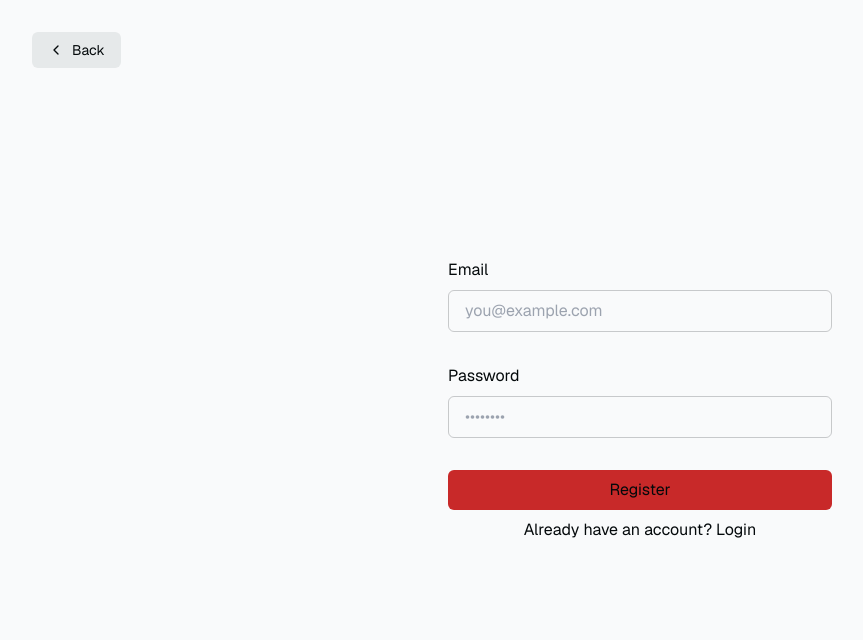
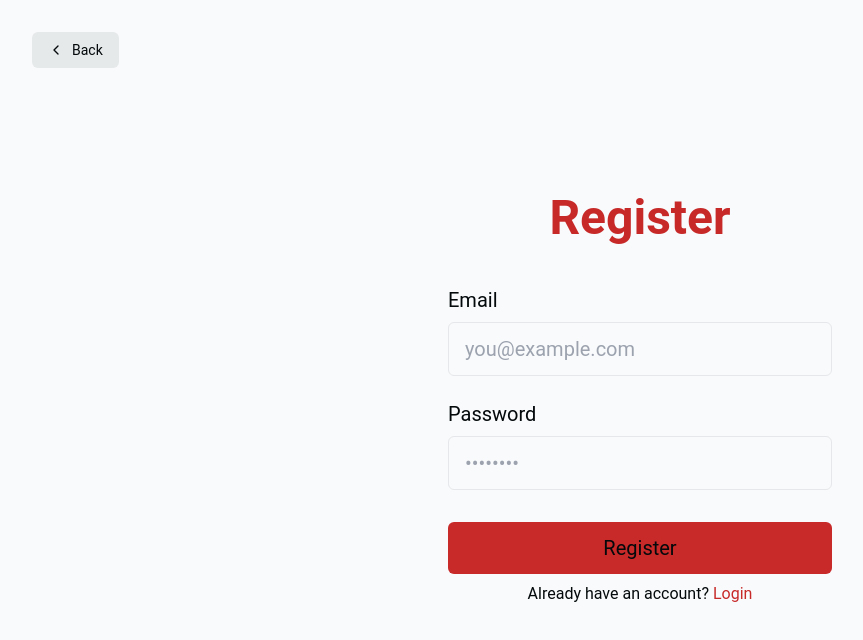
Before and after one commit to knaychuk/music-practice, a Next.js app: page /register in a window 1280 px wide. Shown: the top 640 px of the page, without its empty margins (0-863 px from the left). Built offline with nearby package versions, Linux system fonts and the light colour scheme; no server answers.

Commit message:
style login + register page

```diff
--- a/app/globals.css
+++ b/app/globals.css
@@ -2,29 +2,105 @@
 @tailwind components;
 @tailwind utilities;
 
+@import url('https://fonts.googleapis.com/css2?family=Roboto:ital,wght@0,100;0,300;0,400;0,500;0,700;0,900;1,100;1,300;1,400;1,500;1,700;1,900&display=swap');
+
 @layer base {
   :root {
-    --background: 200 20% 98%;
-    --btn-background: 200 10% 91%;
-    --btn-background-hover: 200 10% 89%;
-    --foreground: 200 50% 3%;
+    /* colors */
+    --color-primary: hsl(0, 66%, 47%);
+    --color-primary-hover: hsl(0, 75%, 34%);
+
+    --background: hsl(200 20% 98%);
+    --btn-background: hsl(200 10% 91%);
+    --btn-background-hover: hsl(200 10% 89%);
+    --foreground: hsl(200 50% 3%);
   }
 
   @media (prefers-color-scheme: dark) {
     :root {
-      --background: 225, 6%, 13%;
-      --btn-background: 225, 4%, 16%;
-      --btn-background-hover: 200 10% 12%;
-      --foreground: 200 20% 96%;
-      --primary: #C82929;
+      --background: hsl(225, 6%, 13%);
+      --btn-background: hsl(225, 4%, 16%);
+      --btn-background-hover: hsl(200 10% 12%);
+      --foreground: hsl(200 20% 96%);
     }
   }
 }
 
 @layer base {
-  * {
-    @apply border-foreground/20;
+  /* font family: roboto */
+
+  .roboto-thin {
+    font-family: "Roboto", sans-serif;
+    font-weight: 100;
+    font-style: normal;
   }
+
+  .roboto-light {
+    font-family: "Roboto", sans-serif;
+    font-weight: 300;
+    font-style: normal;
+  }
+
+  .roboto-regular {
+    font-family: "Roboto", sans-serif;
+    font-weight: 400;
+    font-style: normal;
+  }
+
+  .roboto-medium {
+    font-family: "Roboto", sans-serif;
+    font-weight: 500;
+    font-style: normal;
+  }
+
+  .roboto-bold {
+    font-family: "Roboto", sans-serif;
+    font-weight: 700;
+    font-style: normal;
+  }
+
+  .roboto-black {
+    font-family: "Roboto", sans-serif;
+    font-weight: 900;
+    font-style: normal;
+  }
+
+  .roboto-thin-italic {
+    font-family: "Roboto", sans-serif;
+    font-weight: 100;
+    font-style: italic;
+  }
+
+  .roboto-light-italic {
+    font-family: "Roboto", sans-serif;
+    font-weight: 300;
+    font-style: italic;
+  }
+
+  .roboto-regular-italic {
+    font-family: "Roboto", sans-serif;
+    font-weight: 400;
+    font-style: italic;
+  }
+
+  .roboto-medium-italic {
+    font-family: "Roboto", sans-serif;
+    font-weight: 500;
+    font-style: italic;
+  }
+
+  .roboto-bold-italic {
+    font-family: "Roboto", sans-serif;
+    font-weight: 700;
+    font-style: italic;
+  }
+
+  .roboto-black-italic {
+    font-family: "Roboto", sans-serif;
+    font-weight: 900;
+    font-style: italic;
+  }
+
 }
 
 
--- a/app/layout.tsx
+++ b/app/layout.tsx
@@ -1,4 +1,3 @@
-import { GeistSans } from "geist/font/sans";
 import "./globals.css";
 
 const defaultUrl = process.env.VERCEL_URL
@@ -17,7 +16,7 @@ export default function RootLayout({
   children: React.ReactNode;
 }) {
   return (
-    <html lang="en" className={GeistSans.className}>
+    <html lang="en" className="roboto-regular">
       <body className="bg-background text-foreground">
         <main className="min-h-screen flex flex-col items-center">
           {children}
--- a/app/login/page.tsx
+++ b/app/login/page.tsx
@@ -64,38 +64,41 @@ export default async function Login({
         Back
       </Link>
 
+      <h1 className="text-5xl roboto-bold text-primary text-center mb-9">Login</h1>
+
         <div className="flex flex-col">
           <form className="flex-1 flex flex-col w-full justify-center gap-2 text-foreground">
-            <label className="text-md" htmlFor="email">
+            <label className="text-xl" htmlFor="email">
               Email
             </label>
             <input
-              className="rounded-md px-4 py-2 bg-inherit border mb-6"
+              className="text-xl rounded-md px-4 py-3 bg-inherit border mb-4"
               name="email"
               placeholder="you@example.com"
               required
             />
-            <label className="text-md" htmlFor="password">
+            <label className="text-xl" htmlFor="password">
               Password
             </label>
             <input
-              className="rounded-md px-4 py-2 bg-inherit border mb-6"
+              className="text-xl rounded-md px-4 py-3 bg-inherit border mb-2"
               type="password"
               name="password"
               placeholder="••••••••"
               required
             />
+            <Link href="/" className="text-right text-primary mb-2 hover:text-primary-hover">Forgot Password?</Link>
             <SubmitButton
               formAction={signIn}
-              className="bg-primary rounded-md px-4 py-2 text-foreground mb-2"
+              className="bg-primary text-xl rounded-md px-4 py-3 text-foreground mb-2 hover:bg-primary-hover"
               pendingText="Signing In..."
             >
               Login
             </SubmitButton>
           </form>
-          <div className="text-center">Don't have an account? <Link href="/register" className="text-primary">Register</Link></div>
+          <div className="text-center">Don't have an account? <Link href="/register" className="text-primary hover:text-primary-hover">Register</Link></div>
           {searchParams?.message && (
-            <p className="mt-4 p-4 bg-foreground/10 text-foreground text-center">
+            <p className="text-lg rounded-md mt-4 p-6 bg-zinc-700 text-foreground text-center">
               {searchParams.message}
             </p>
           )}
--- a/app/register/page.tsx
+++ b/app/register/page.tsx
@@ -66,22 +66,24 @@ export default async function Register({
         Back
       </Link>
 
+      <h1 className="text-5xl roboto-bold text-primary text-center mb-9">Register</h1>
+
       <div className="flex flex-col">
         <form className="flex-1 flex flex-col w-full justify-center gap-2 text-foreground">
-          <label className="text-md" htmlFor="email">
+          <label className="text-xl" htmlFor="email">
             Email
           </label>
           <input
-            className="rounded-md px-4 py-2 bg-inherit border mb-6"
+            className="text-xl rounded-md px-4 py-3 bg-inherit border mb-4"
             name="email"
             placeholder="you@example.com"
             required
           />
-          <label className="text-md" htmlFor="password">
+          <label className="text-xl" htmlFor="password">
             Password
           </label>
           <input
-            className="rounded-md px-4 py-2 bg-inherit border mb-6"
+            className="text-xl rounded-md px-4 py-3 bg-inherit border mb-6"
             type="password"
             name="password"
             placeholder="••••••••"
@@ -89,13 +91,13 @@ export default async function Register({
           />
           <SubmitButton
             formAction={signUp}
-            className="bg-[#C82929] rounded-md px-4 py-2 text-foreground mb-2"
+            className="bg-[#C82929] text-xl rounded-md px-4 py-3 text-foreground mb-2 hover:bg-primary-hover"
             pendingText="Signing Up..."
           >
             Register
           </SubmitButton>
         </form>
-        <div className="text-center">Already have an account? <Link href="/login" className="text-primary">Login</Link></div>
+        <div className="text-center">Already have an account? <Link href="/login" className="text-primary hover:text-primary-hover">Login</Link></div>
         {searchParams?.message && (
             <p className="mt-4 p-4 bg-foreground/10 text-foreground text-center">
               {searchParams.message}
--- a/tailwind.config.ts
+++ b/tailwind.config.ts
@@ -7,13 +7,14 @@ module.exports = {
   theme: {
     extend: {
       colors: {
-        background: "hsl(var(--background))",
-        foreground: "hsl(var(--foreground))",
+        background: "var(--background)",
+        foreground: "var(--foreground)",
         btn: {
-          background: "hsl(var(--btn-background))",
-          "background-hover": "hsl(var(--btn-background-hover))",
+          background: "var(--btn-background)",
+          "background-hover": "var(--btn-background-hover)",
         },
-        primary: "var(--primary)",
+        primary: "var(--color-primary)",
+        "primary-hover": "var(--color-primary-hover)",
       },
     },
   },
```
